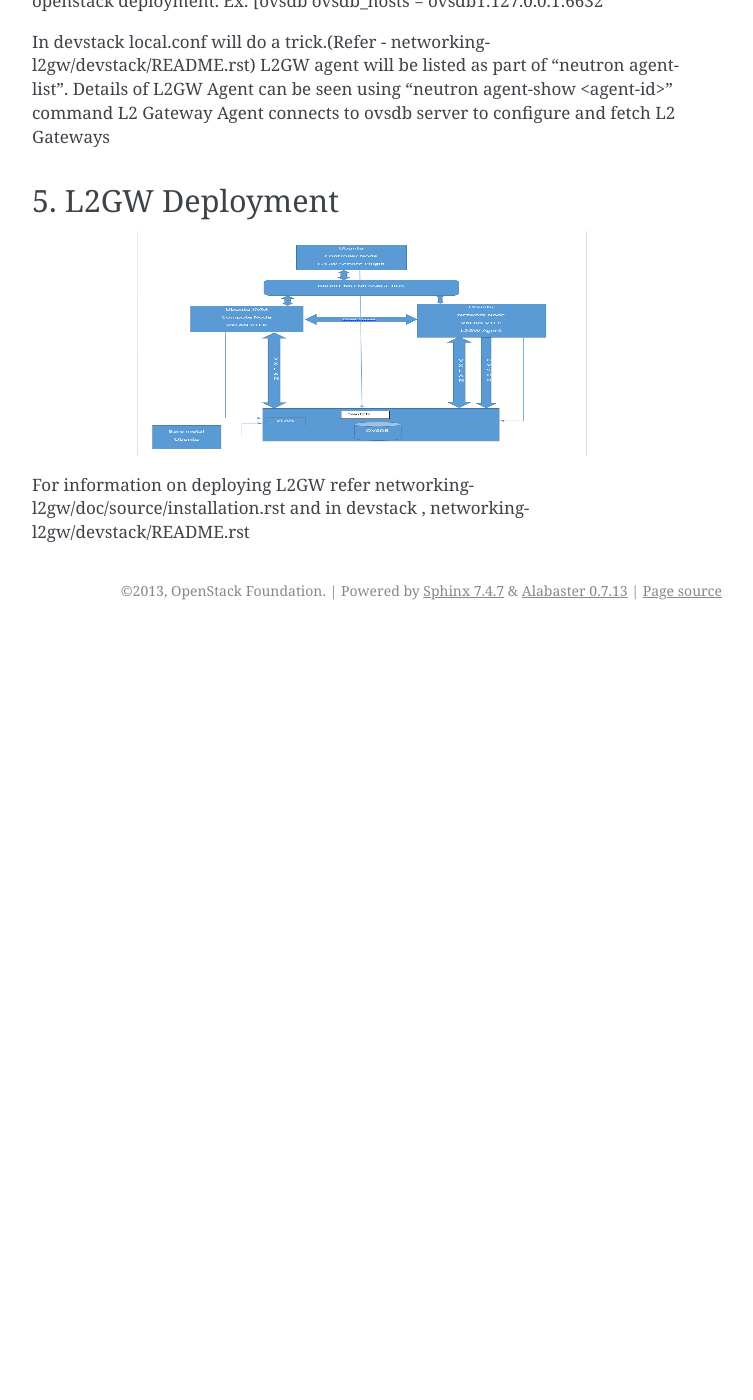
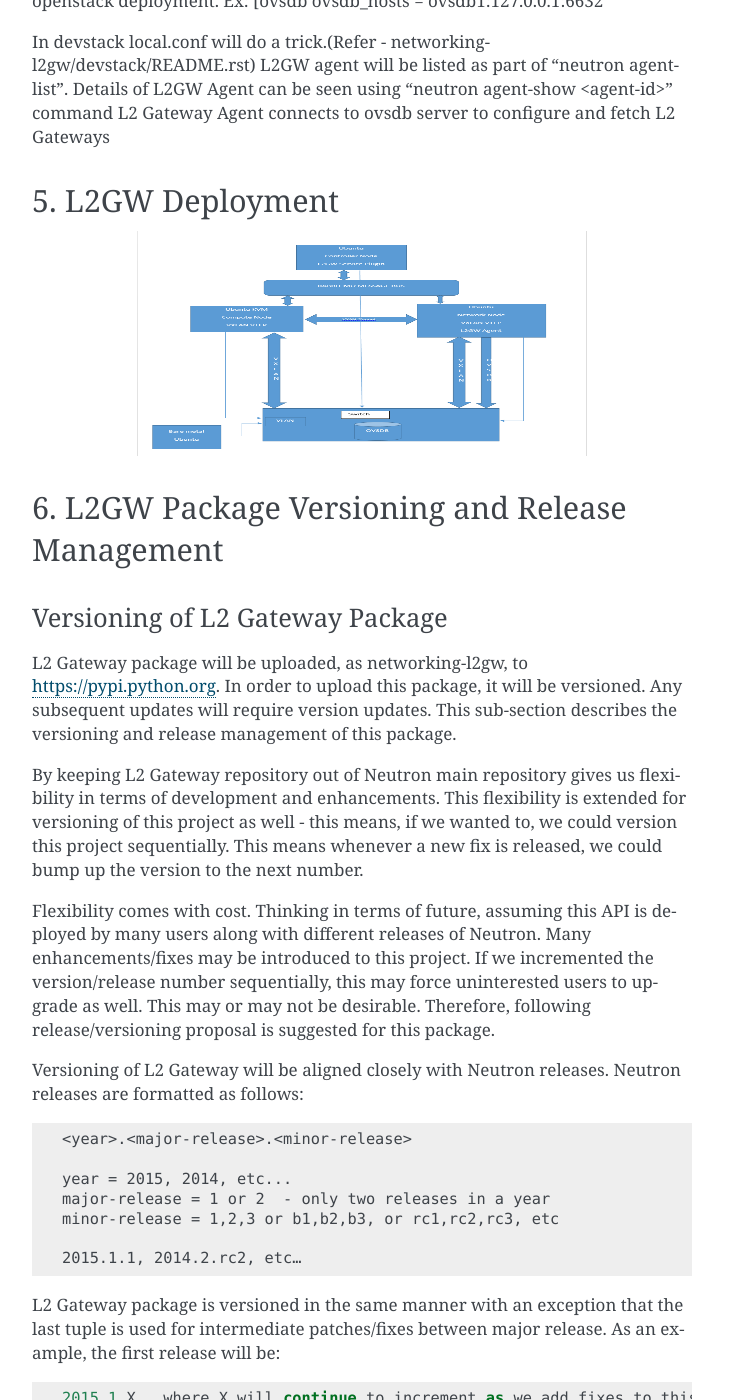
Before and after one commit to openstack-archive/networking-l2gw, a Sphinx documentation site: the page built from doc/source/usage.rst, in a window 1280 px wide and 1400 px high, scrolled down 1225 px. Shown: the whole window, without its empty margins (388-1141 px from the left). Built offline with Sphinx 7.4.7, drawn with Linux system fonts in a browser that asks for light colours; before the commit the page ends 1855 px from its top, so only the background shows below that; some of the changed text lies outside the part shown.

Commit message:
Adding Release and version management for L2GW package
This patch describes the philopsphy of release and version
management for L2 Gateway package. This also specifies the
use case example for this package for specific release.

Change-Id: I721a6c277ffc835cf51c6c08aace6fd388ba97f1

```diff
--- a/doc/source/usage.rst
+++ b/doc/source/usage.rst
@@ -78,4 +78,75 @@ L2 Gateway Agent connects to ovsdb server to configure and fetch L2 Gateways
            :width:  450px
            :align: center
 
+.. _l2gw_release_management
+
+6. L2GW Package Versioning and Release Management
+=================================================
+
+Versioning of L2 Gateway Package
+--------------------------------
+L2 Gateway package will be uploaded, as networking-l2gw,
+to https://pypi.python.org.
+In order to upload this package, it will be versioned.
+Any subsequent updates will require version updates.
+This sub-section describes the versioning and release management of this package.
+
+By keeping L2 Gateway repository out of Neutron main repository gives us
+flexibility in terms of development and enhancements.
+This flexibility is extended for versioning of this project as well - this
+means, if we wanted to, we could version this project sequentially.
+This means whenever a new fix is released, we could bump up the version to
+the next number.
+
+Flexibility comes with cost. Thinking in terms of future, assuming this API
+is deployed by many users along with different releases of Neutron.
+Many enhancements/fixes may be introduced to this project.
+If we incremented the version/release number sequentially, this may force
+uninterested users to upgrade as well.
+This may or may not be desirable. Therefore, following release/versioning
+proposal is suggested for this package.
+
+Versioning of L2 Gateway will be aligned closely with Neutron releases.
+Neutron releases are formatted as follows::
+
+       <year>.<major-release>.<minor-release>
+
+       year = 2015, 2014, etc...
+       major-release = 1 or 2  - only two releases in a year
+       minor-release = 1,2,3 or b1,b2,b3, or rc1,rc2,rc3, etc
+
+       2015.1.1, 2014.2.rc2, etc…
+
+L2 Gateway package is versioned in the same manner with an exception that the
+last tuple is used for intermediate patches/fixes between major release.
+As an example, the first release will be::
+
+       2015.1.X   where X will continue to increment as we add fixes to this release
+
+When kilo is released, L2 Gateway repository will also be tagged as kilo/stable
+to match with Neutron release.
+At this time the version of this package will be tagged to
+2015.1.X ("X" will continue to increase as bug fixes are added to kilo/stable).
+For liberty release, the version of this package will be changed to 2015.2.Y.
+All the new features will be added to 2015.2.Y and all the bug fixes for kilo
+will be back-ported to 2015.1.X.
+This gives the flexibility of keeping the contents/features of this package
+closely aligned with Neutron releases.
+
+Which Version of L2 Gateway Package to use?
+-------------------------------------------
+
+Anybody who wants to use L2 Gateway package, they can install it by issuing::
+
+       pip install networking-l2gw
+
+This will always pick the latest version of the package.
+However, for those users who are already using this package and want to pick
+up point fixes for a given release may use the specific version.
+For example, if a user wants to pick the latest version of the package that is
+suitable for kilo/stable, may use the following::
+
+       pip install networking-l2gw>=2015.1.X,<2015.2.0
+
+
 For information on deploying L2GW refer networking-l2gw/doc/source/installation.rst  and  in devstack , networking-l2gw/devstack/README.rst
```
